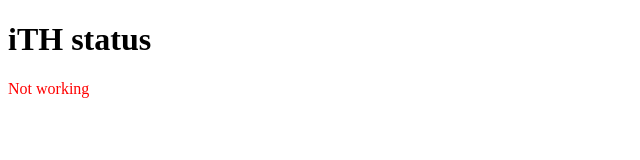
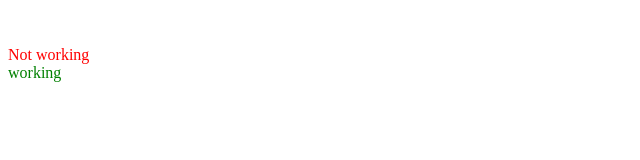
Before and after one commit to Ibinou/iTH-Status, a plain HTML site: page index.html in a window 1280 px wide. Shown: the whole page, without its empty margins (0-640 px from the left). Drawn offline with Linux system fonts and the light colour scheme.

Commit message:
Update index.html

```diff
--- a/index.html
+++ b/index.html
@@ -2,11 +2,15 @@
 <html>
 <head>
     <title>iTH Status</title>
+    <link rel="apple-touch-icon" sizes="180x180" href="img/favicon.ico">
+    <meta name="apple-mobile-web-app-capable" content="yes">
+    <meta name="theme-color" content="#fff">
 </head>
 <body>
-    <h1>iTH status </h1>
 
- <div id="status"></div>
+    <h1 id="home" style="font-family:helvetica;font-size:28px;color: white;margin-top: -6px;margin-bottom: 12px;">Status</h1>
+	<div id="status"></div>
+    <div id="cocostatus"></div>
 <script>
 function isSiteOnline(url, callback) {
     var timer = setTimeout(function() {
@@ -39,5 +43,37 @@ isSiteOnline("https://itweakhub.netlify.app/", function(found) {
     }
 });
 </script>
+<script>
+function isSiteOnline(url, callback) {
+    var timer = setTimeout(function() {
+        // Timeout after 5 seconds
+        callback(false);
+    }, 5000);
+
+    var img = document.createElement("img");
+    img.onload = function() {
+        clearTimeout(timer);
+        callback(true);
+    };
+
+    img.onerror = function() {
+        clearTimeout(timer);
+        callback(false);
+    };
+
+    img.src = url + "logo.webp";
+}
+
+isSiteOnline("https://cdn.cococloud-cdn.site/fronted-logos/MainLogo/", function(found) {
+    var statusDiv = document.getElementById("cocostatus");
+    if (found) {
+        statusDiv.innerText = "working";
+        statusDiv.style.color = "green";
+    } else {
+        statusDiv.innerText = "Not working";
+        statusDiv.style.color = "red";
+    }
+});
+</script>
 </body>
 </html>
```
